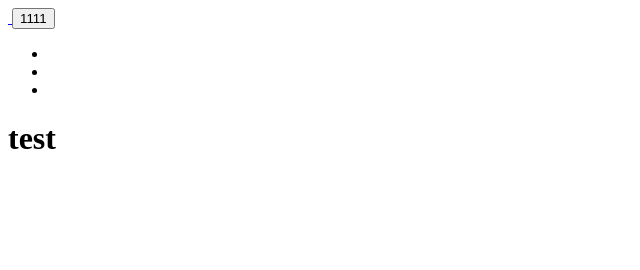
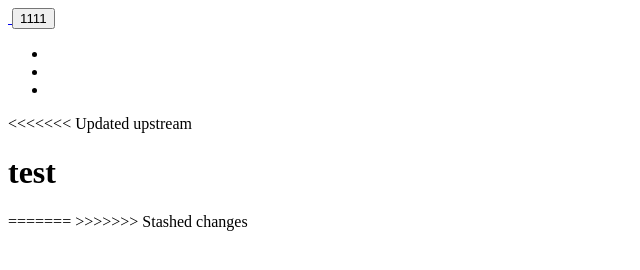
Before and after one commit to WebnautsAcademy/second_project_4, a plain HTML site: page build/index.html in a window 1280 px wide. Shown: the whole page, without its empty margins (0-640 px from the left). Drawn offline with Linux system fonts and the light colour scheme.

Commit message:
refactor test code

```diff
--- a/build/index.html
+++ b/build/index.html
@@ -1,14 +1,5 @@
 <!DOCTYPE html>
 <html lang="en">
-<head>
-	<meta charset="UTF-8">
-	<meta name="viewport" content="width=device-width, initial-scale=1.0">
-	<title>academy project</title>
-</head>
-<body>
-
-</body>
-</html>
   <head>
     <meta charset="UTF-8" />
     <meta name="viewport" content="width=device-width, initial-scale=1.0" />
@@ -35,7 +26,9 @@
           </ul>
         </nav>
       </div>
-	  <h1>test</h1>
+      <<<<<<< Updated upstream
+      <h1>test</h1>
+      ======= >>>>>>> Stashed changes
     </header>
   </body>
 </html>
```
Also changed, not shown: source/index.html (+3 -10 lines).
